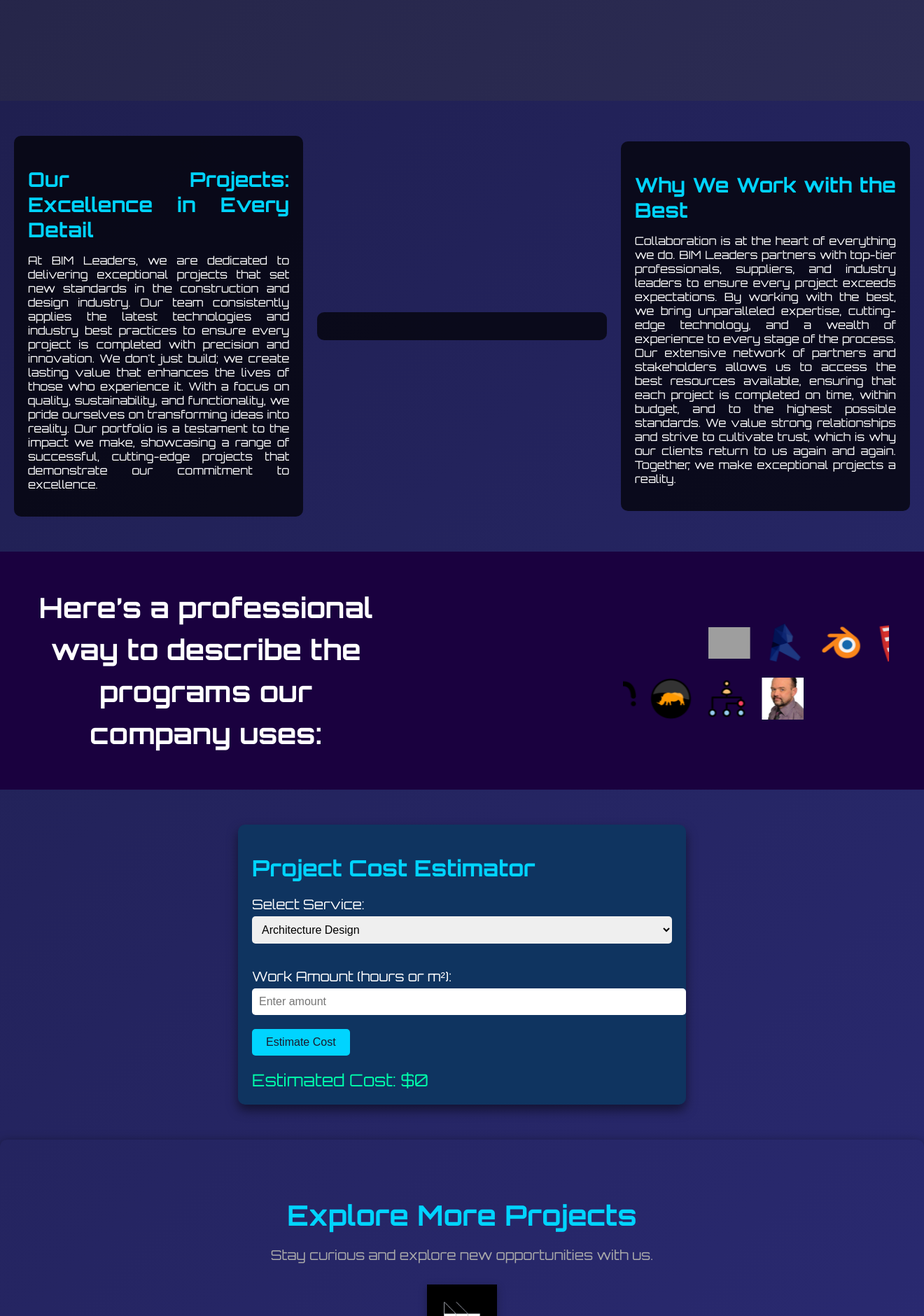
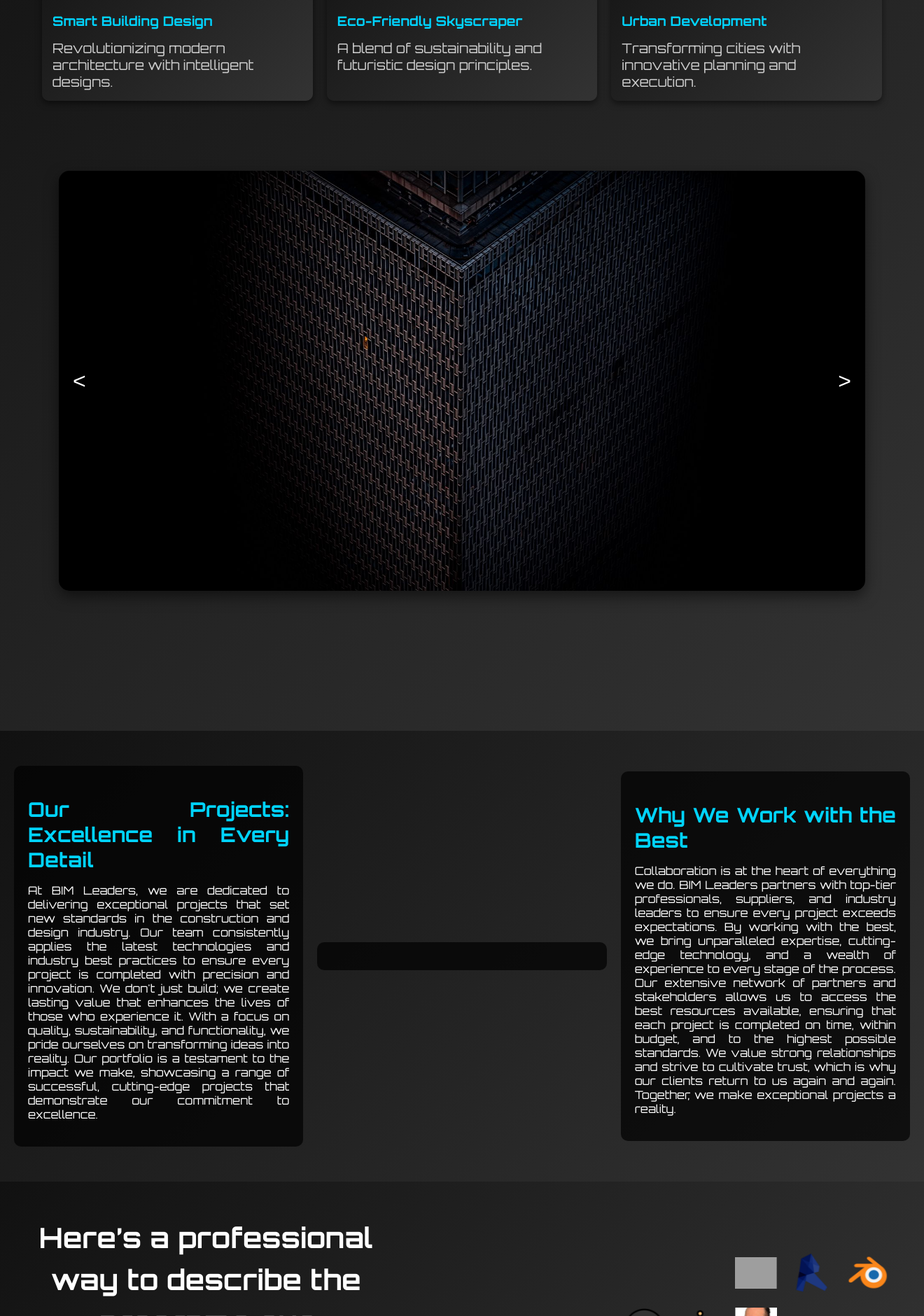
Before and after one commit to Miraawwq/TELBOT, a Flask app: page /project in a window 1320 px wide; the page is wider, and only the part inside the window is pictured. Shown: the part 1328-3208 px from the top of that part at 70% size. Run offline with Flask 3, Linux system fonts and the light colour scheme; grey boxes are pictures that could not be loaded.

Commit message:
Update project.html

```diff
--- a/templates/project.html
+++ b/templates/project.html
@@ -10,18 +10,10 @@
             margin: 0;
             font-family: 'Orbitron', sans-serif;
             color: white;
-            background: linear-gradient(135deg, #1a1a40, #2a2a72);
+            background: linear-gradient(135deg, #111, #333); /* Новый фон */
             overflow-x: hidden;
         }
-.video-background {
-            position: fixed;
-            top: 0;
-            left: 0;
-            width: 100%;
-            height: 100%;
-            z-index: -1;
-            object-fit: cover;
-        }
+
         /* БАР СВЕРХУ */
         .navbar {
             display: flex;
@@ -182,7 +174,7 @@
         .projects-section {
     padding: 100px 20px;
     text-align: center;
-    background: linear-gradient(135deg, #202040, #2c2c54);
+    background: linear-gradient(135deg, #111, #333);
     color: white;
 }
 
@@ -239,6 +231,7 @@
             display: flex;
             justify-content: center;
             align-items: center;
+            background: linear-gradient(135deg, #111, #333);
             gap: 20px;
             padding: 50px 20px;
         }
@@ -267,7 +260,7 @@
     align-items: center;
     justify-content: space-between;
     padding: 50px;
-    background-color: #1a013f;
+    background: linear-gradient(135deg, #111, #333);
     color: white;
 }
 
@@ -328,56 +321,109 @@
         transform: translateX(-100%);
     }
 }
+
+
+:root {
+    --container-bg-start: rgba(20, 30, 50, 0.9);
+    --container-bg-end: rgba(50, 80, 100, 0.9);
+    --button-bg: #00d4ff;
+    --button-hover-bg: #00ffab;
+    --text-color: #1a1a2e;
+    --input-bg: #333;
+    --input-border-color: #b0b0b0;
+    --input-focus-border-color: #00d4ff;
+    --input-focus-bg: #444;
+    --output-color: #00ffab;
+    --heading-color: #00d4ff;
+    --label-color: #b0b0b0;
+}
+
 .calculator-container {
     max-width: 600px;
-            margin: 50px auto;
-            background: #0f3460;
-            padding: 20px;
-            border-radius: 10px;
-            box-shadow: 0 8px 15px rgba(0, 0, 0, 0.5);
+    margin: 90px auto;
+    background: linear-gradient(135deg, var(--container-bg-start), var(--container-bg-end));
+    padding: 30px;
+    border-radius: 12px;
+    box-shadow: 0 10px 25px rgba(0, 0, 0, 0.4);
+    transition: background 0.5s ease;
+    font-family: 'Roboto', sans-serif;
+    box-sizing: border-box;
+}
+
+.calculator-container.changed {
+    background: linear-gradient(135deg, rgba(50, 30, 20, 0.9), rgba(100, 80, 50, 0.9));
 }
 
 .calculator-container h1 {
-            font-size: 2rem;
-            color: #00d4ff;
-            margin-bottom: 20px;
+    font-size: 2.2rem;
+    color: var(--heading-color);
+    margin-bottom: 30px;
+    text-align: center;
+    letter-spacing: 1px;
 }
 
 label {
     display: block;
-            font-size: 1.2rem;
-            margin: 15px 0 5px;
+    font-size: 1.1rem;
+    margin-bottom: 8px;
+    color: var(--label-color);
+    font-weight: bold;
 }
 
-        select, input {
+.calculator-input, .calculator-select {
     font-size: 1rem;
-            padding: 10px;
-            margin-bottom: 20px;
-            border-radius: 5px;
-            border: none;
+    padding: 12px;
+    margin-bottom: 25px;
+    border-radius: 8px;
+    border: 1px solid var(--input-border-color);
     width: 100%;
+    background: var(--input-bg);
+    color: #fff;
+    box-sizing: border-box;
+    transition: all 0.3s ease;
 }
 
-        .output {
-            font-size: 1.5rem;
-            color: #00ffab;
-            margin-top: 20px;
+.calculator-input:focus, .calculator-select:focus {
+    outline: none;
+    border-color: var(--input-focus-border-color);
+    background: var(--input-focus-bg);
 }
 
-        button {
-            font-size: 1rem;
-            background: #00d4ff;
-            color: #1a1a2e;
-            border: none;
-            padding: 10px 20px;
-            border-radius: 5px;
-            cursor: pointer;
-            transition: background 0.3s;
+.calculator-output {
+    font-size: 1.5rem;
+    color: var(--output-color);
+    margin-top: 20px;
+    text-align: center;
+    font-weight: bold;
 }
 
-        button:hover {
-            background: #00ffab;
+.calculator-button {
+    font-size: 1.1rem;
+    background: var(--button-bg);
+    color: var(--text-color);
+    border: none;
+    padding: 12px 25px;
+    border-radius: 8px;
+    cursor: pointer;
+    transition: background 0.3s, transform 0.2s ease;
+    width: 100%;
+    margin-top: 15px;
+    box-sizing: border-box;
 }
+
+.calculator-button:hover {
+    background: var(--button-hover-bg);
+    transform: scale(1.05);
+}
+
+.calculator-button:active {
+    transform: scale(0.98);
+}
+
+
+
+
+
         .github-container {
     width: 100%;
     flex: 1;
@@ -386,10 +432,7 @@
     color: white;
     box-shadow: 0 4px 15px rgba(0, 0, 0, 0.5);
     border-radius: 10px;
-    background:
-        linear-gradient(rgba(0, 0, 0, 0.5), rgba(0, 0, 0, 0.5)), /* Затемняющий слой */
-         background-image: url("{{ url_for('static', filename='moment.gif') }}"); /* Фото на фоне */
-    background-blend-mode: overlay; /* Наложение */
+    background: linear-gradient(135deg, #111, #333);
 }
 
     .github-container h2 {
@@ -505,22 +711,24 @@
         </div>
     </div>
 </section>
-<div class="calculator-container">
+<div class="calculator-container" id="calculator-container">
     <h1>Project Cost Estimator</h1>
 
     <label for="service-type">Select Service:</label>
-        <select id="service-type">
+    <select id="service-type" class="calculator-select" onchange="changeBackground()">
         <option value="architecture">Architecture Design</option>
         <option value="gas-engineering">Gas Engineering</option>
     </select>
 
     <label for="work-amount">Work Amount (hours or m²):</label>
-        <input type="number" id="work-amount" placeholder="Enter amount">
+    <input type="number" id="work-amount" class="calculator-input" placeholder="Enter amount">
 
-        <button onclick="calculateCost()">Estimate Cost</button>
+    <button class="calculator-button" onclick="calculateCost()">Estimate Cost</button>
 
-        <div class="output" id="cost-output">Estimated Cost: $0</div>
+    <div class="calculator-output" id="cost-output">Estimated Cost: $0</div>
 </div>
+
+
     <div class="github-container">
     <div class="github-content">
         <h2>Explore More Projects</h2>
@@ -606,5 +814,25 @@ document.querySelectorAll('.icons-row').forEach(row => {
         faceImage.style.transform = `translate(${offsetX}px, ${offsetY}px)`;
     });
 </script>
+<script>
+function changeBackground() {
+    const container = document.getElementById("calculator-container");
+    container.classList.toggle("changed");
+}
+
+function calculateCost() {
+    const workAmount = document.getElementById("work-amount").value;
+    const serviceType = document.getElementById("service-type").value;
+    let cost = 0;
+
+    if (serviceType === "architecture") {
+        cost = workAmount * 50; // Пример стоимости за m²
+    } else if (serviceType === "gas-engineering") {
+        cost = workAmount * 30; // Пример стоимости за m²
+    }
+
+    document.getElementById("cost-output").textContent = `Estimated Cost: $${cost}`;
+}
+</script>
 </body>
 </html>
```
Also changed, not shown: other parts of templates/project.html (+168 -5 lines). Lines whose indentation alone changed are shown as unchanged.
